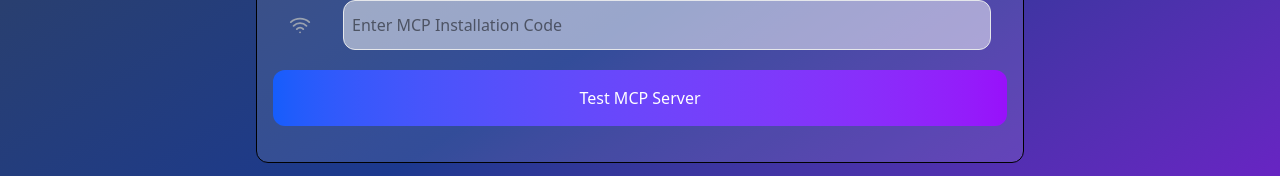
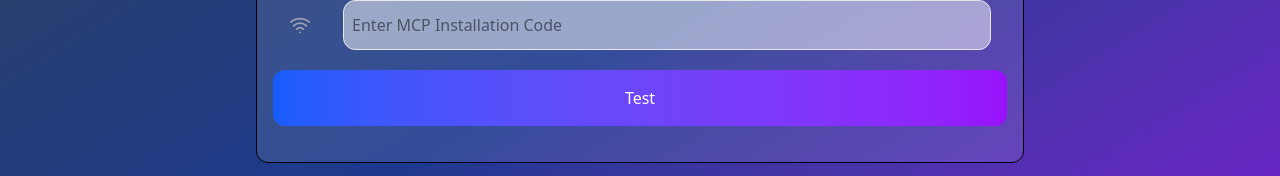
Before and after one commit to rahul-1901/mcpConfig, a React (Vite) app in the folder digital-intern/: page / in a window 1280 px wide. Shown: the part 383-559 px from the top of the page. Built offline with nearby package versions, Linux system fonts and the light colour scheme.

Commit message:
buttonChange

```diff
--- a/digital-intern/src/Mcp.jsx
+++ b/digital-intern/src/Mcp.jsx
@@ -80,7 +80,7 @@ const Mcp = () => {
                             onClick={handleSubmit}
                             className="mb-5 cursor-pointer w-full bg-gradient-to-r from-blue-600 to-purple-600 text-white py-4 px-6 rounded-xl font-medium hover:from-blue-700 hover:to-purple-700 transition-all"
                         >
-                            Test MCP Server
+                            Test
                         </button>
 
                         {status !== "" ? (
```
